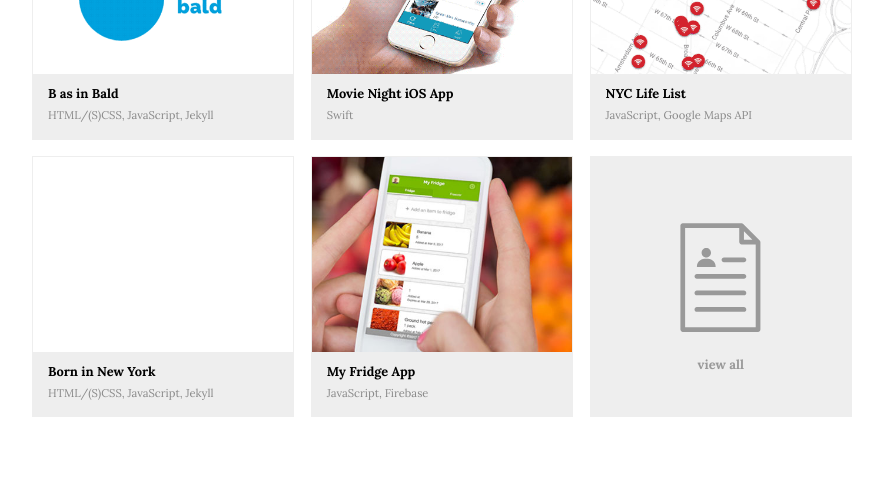
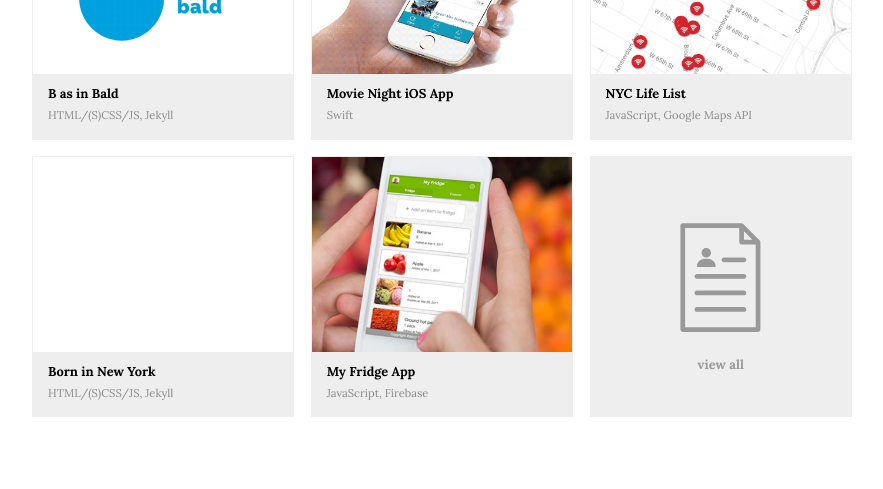
Before and after one commit to baadaa/old-jekyll-resume, a Jekyll site: the page built from index.html, in a window 1280 px wide and 900 px high, scrolled down 744 px. Shown: the part 152-641 px from the top of the window, without its empty margins (198-1081 px from the left). Built offline with Jekyll 4.4.1, drawn with Linux system fonts in a browser that asks for light colours.

Commit message:
fixed wording

```diff
--- a/_data/repos.yml
+++ b/_data/repos.yml
@@ -1,7 +1,7 @@
 - title: B as in Bald
   thumb: b-442x330.gif
   type: website
-  lang: HTML/(S)CSS, JavaScript, Jekyll
+  lang: HTML/(S)CSS/JS, Jekyll
   description: lorem ipsum
   link: https://github.com/baadaa/b-as-in-bald
 
@@ -22,7 +22,7 @@
 - title: Born in New York
   thumb: hana-442x330.gif
   type: website
-  lang: HTML/(S)CSS, JavaScript, Jekyll
+  lang: HTML/(S)CSS/JS, Jekyll
   description: lorem ipsum
   link: https://github.com/baadaa/born-in-new-york
 
```
